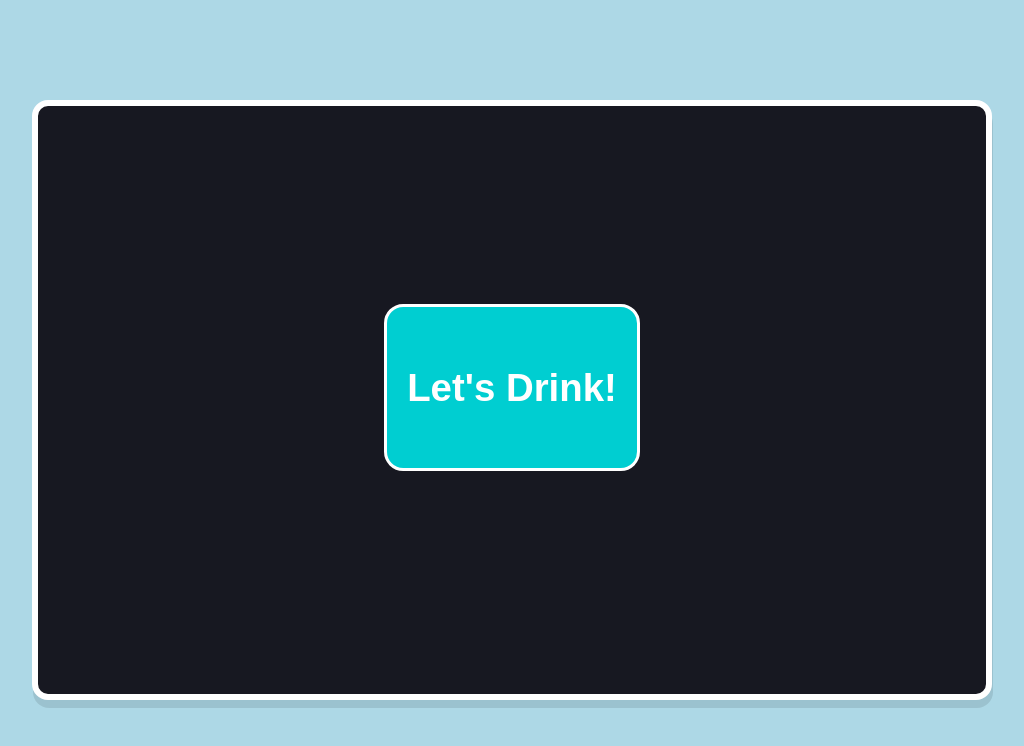
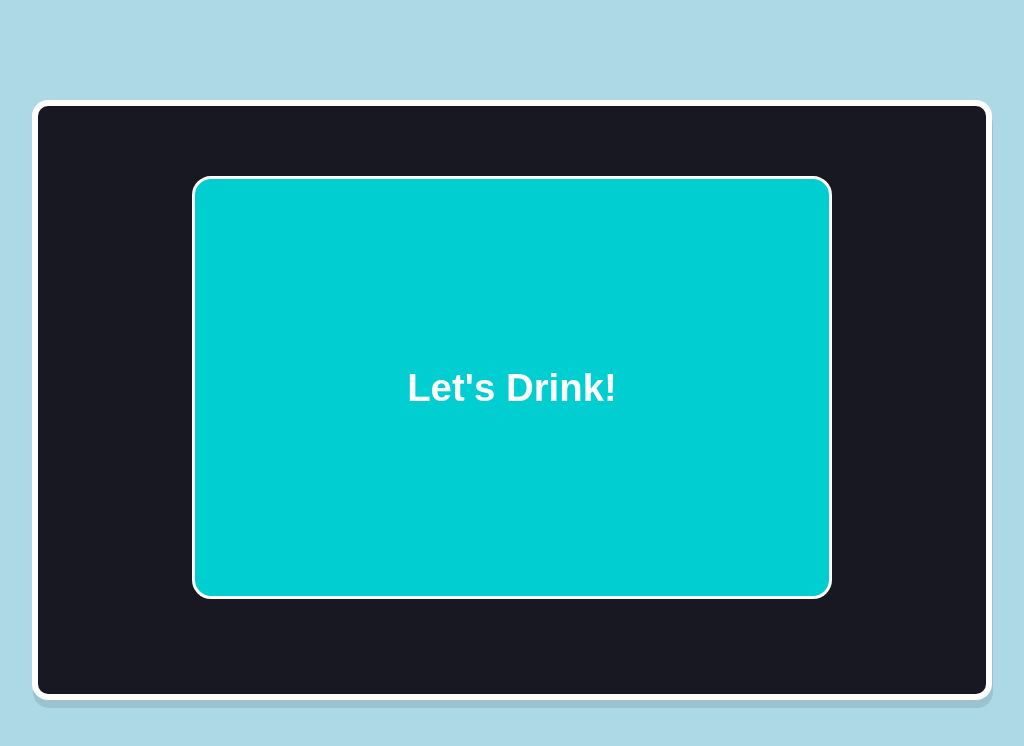
Before and after one commit to hemphilljordan/hemphilljordan.github.io, a plain HTML site: page index.html in a window 1280 px wide. Shown: the whole page, without its empty margins (128-1152 px from the left). Drawn offline with Linux system fonts and the light colour scheme.

Commit message:
Update style.css

```diff
--- a/style.css
+++ b/style.css
@@ -55,8 +55,8 @@ html {
   border-radius: 0.5em;;
   padding: 7px 7px;
   font-weight: bold;
-  width: 20vw;
-  height: 13vw;
+  width: 50vw;
+  height: 33vw;
   font-size: 3vw;
   display: block;
   border: 3px solid #ffffff;
```
